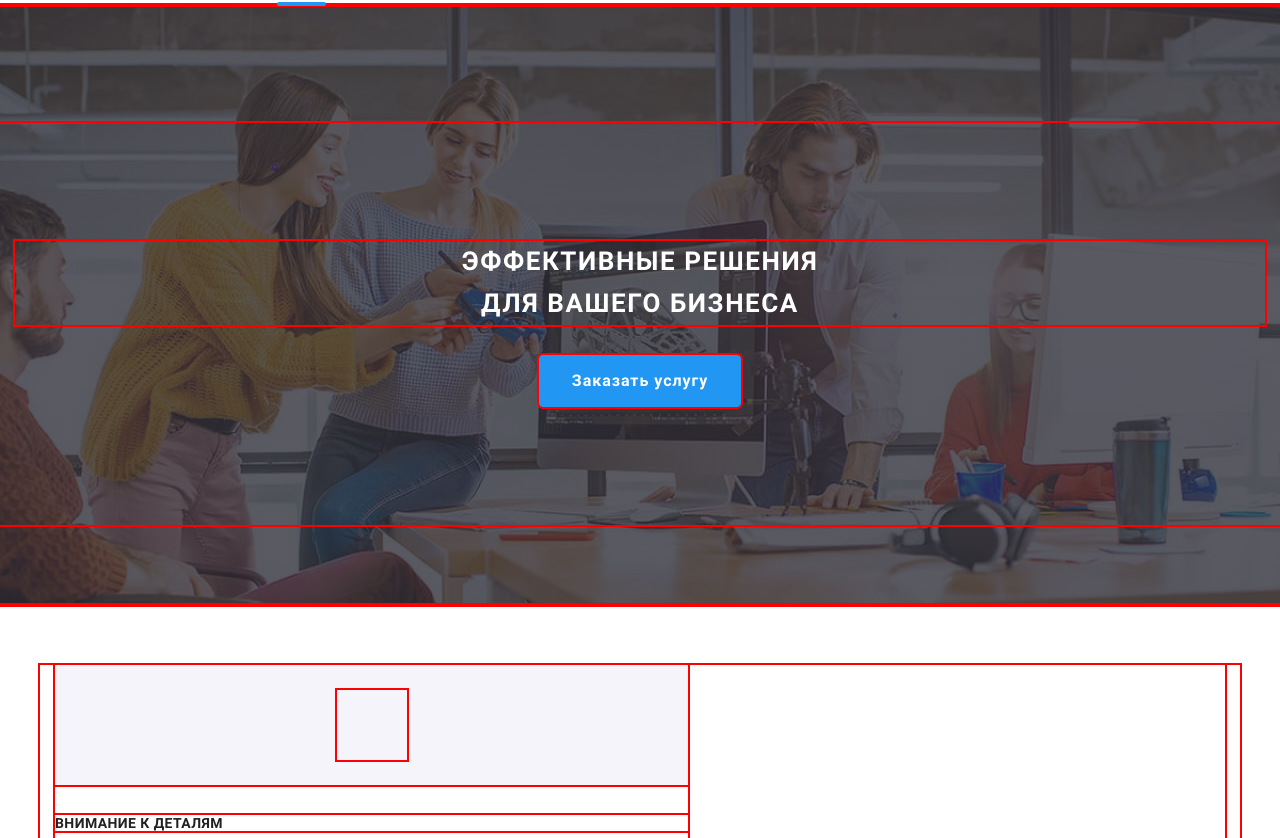
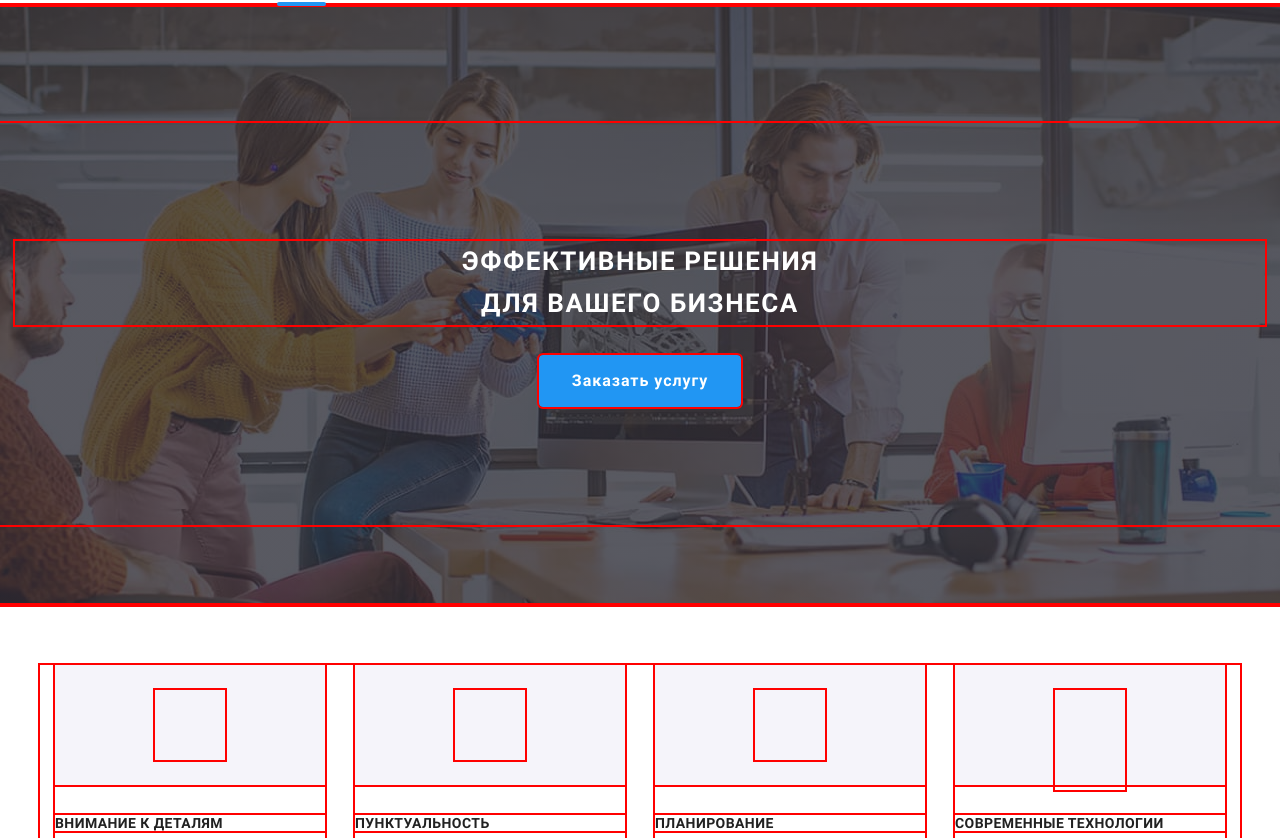
Before and after one commit to catherin-k/goit-markup-hw-08, a plain HTML site: page index.html in a window 1280 px wide. Shown: the part 73-911 px from the top of the page. Drawn offline with nearby package versions, Linux system fonts and the light colour scheme.

Commit message:
add desktop style

```diff
--- a/sass/components/_nav.scss
+++ b/sass/components/_nav.scss
@@ -25,12 +25,17 @@
   @media screen and (min-width: $tablet) and (max-width: $desktop - 1) {
     display: block;
   }
+  @include for-size(desktop) {
+    display: flex;
+  }
 }
 .nav-auth .item + .item {
   @media screen and (min-width: $tablet) and (max-width: $desktop - 1) {
     margin-top: 10px;
   }
-  // margin-left: 30px;
+  @include for-size(desktop) {
+    margin-left: 30px;
+  }
 }
 .nav-site .link,
 .nav-auth .link {
@@ -65,11 +70,14 @@
 
 .nav-auth-icon {
   vertical-align: middle;
-  // margin-right: 10px;
+
   fill: currentColor;
 
   @include for-size(tablet-landscape) {
     margin-right: 8px;
+  }
+  @include for-size(tablet-landscape) {
+    margin-right: 10px;
   }
 }
 
--- a/sass/components/_subcribe.scss
+++ b/sass/components/_subcribe.scss
@@ -4,10 +4,14 @@
     margin-top: 60px;
   }
 
-  // width: 570px;
+  @include for-size(desktop) {
+    flex-basis: 570px;
+  }
 }
 .subscribe-form {
-  // display: flex;
+  @include for-size(desktop) {
+    display: flex;
+  }
 }
 
 .subscribe {
@@ -28,7 +32,7 @@
   height: 50px;
   padding: 15px 16px;
   margin-bottom: 20px;
-  // margin-right: 12px;
+
   border: 1px solid rgba(255, 255, 255, 0.3);
 
   box-shadow: (0px 4px 4px rgba(0, 0, 0, 0.15));
@@ -36,6 +40,11 @@
   background-color: inherit;
   transition: border-color $transition-duration cubic-bezier(0.4, 0, 0.2, 1);
 
+  @include for-size(desktop) {
+    margin-right: 12px;
+    margin-bottom: 0;
+  }
+
   &:focus {
     outline: none;
     color: $white-color;
--- a/sass/layouts/_clients.scss
+++ b/sass/layouts/_clients.scss
@@ -5,12 +5,6 @@
 .clients-item {
   margin-right: 30px;
   margin-bottom: 30px;
-
-  // width: calc((100% - 30px * 5) / 6);
-
-  // &:nth-child(6n) {
-  //   margin-right: 0;
-  // }
 
   @media screen and (max-width: $tablet - 1) {
     width: calc((100% - 30px * 1) / 2);
@@ -32,6 +26,14 @@
     }
     &:nth-last-child(-n + 3) {
       margin-bottom: 0;
+    }
+  }
+
+  @include for-size(desktop) {
+    width: calc((100% - 30px * 5) / 6);
+
+    &:nth-child(6n) {
+      margin-right: 0;
     }
   }
 }
--- a/sass/layouts/_feature.scss
+++ b/sass/layouts/_feature.scss
@@ -26,13 +26,14 @@
       margin-bottom: 0;
     }
   }
+  @include for-size(desktop) {
+    width: calc((100% - 30px * 3) / 4);
+    margin-right: 30px;
 
-  // width: calc((100% - 30px * 3) / 4);
-  // margin-right: 30px;
-
-  // &:nth-child(4n) {
-  //   margin-right: 0;
-  // }
+    &:nth-child(4n) {
+      margin-right: 0;
+    }
+  }
 }
 
 .feature-icon {
--- a/sass/layouts/_footer.scss
+++ b/sass/layouts/_footer.scss
@@ -15,7 +15,9 @@ footer {
     justify-content: space-around;
   }
 
-  // display: flex;
-  // justify-content: space-between;
-  // align-items: baseline;
+  @include for-size(desktop) {
+    display: flex;
+    justify-content: space-between;
+    align-items: baseline;
+  }
 }
--- a/sass/layouts/_service.scss
+++ b/sass/layouts/_service.scss
@@ -1,5 +1,9 @@
 .service.section {
   display: none;
+
+  @include for-size(desktop) {
+    display: block;
+  }
 }
 .service.list {
   display: flex;
--- a/sass/layouts/_team.scss
+++ b/sass/layouts/_team.scss
@@ -7,8 +7,6 @@
 }
 
 .team-item {
-  // width: calc((100% - 30px * 3) / 4);
-  // margin-right: 30px;
   padding-bottom: 24px;
   background-color: $background-color-main;
   box-shadow: 0px 1px 3px rgba(0, 0, 0, 0.12), 0px 1px 1px rgba(0, 0, 0, 0.14),
@@ -33,9 +31,15 @@
       margin-bottom: 0;
     }
   }
-  // &:nth-child(4n) {
-  //   margin-right: 0;
-  // }
+
+  @include for-size(desktop) {
+    width: calc((100% - 30px * 3) / 4);
+    margin-right: 30px;
+
+    &:nth-child(4n) {
+      margin-right: 0;
+    }
+  }
 }
 
 .member-name {
```
Also changed, not shown: css/main.css, css/main.min.css, css/portfolio.css, css/portfolio.min.css, 4 other files.
